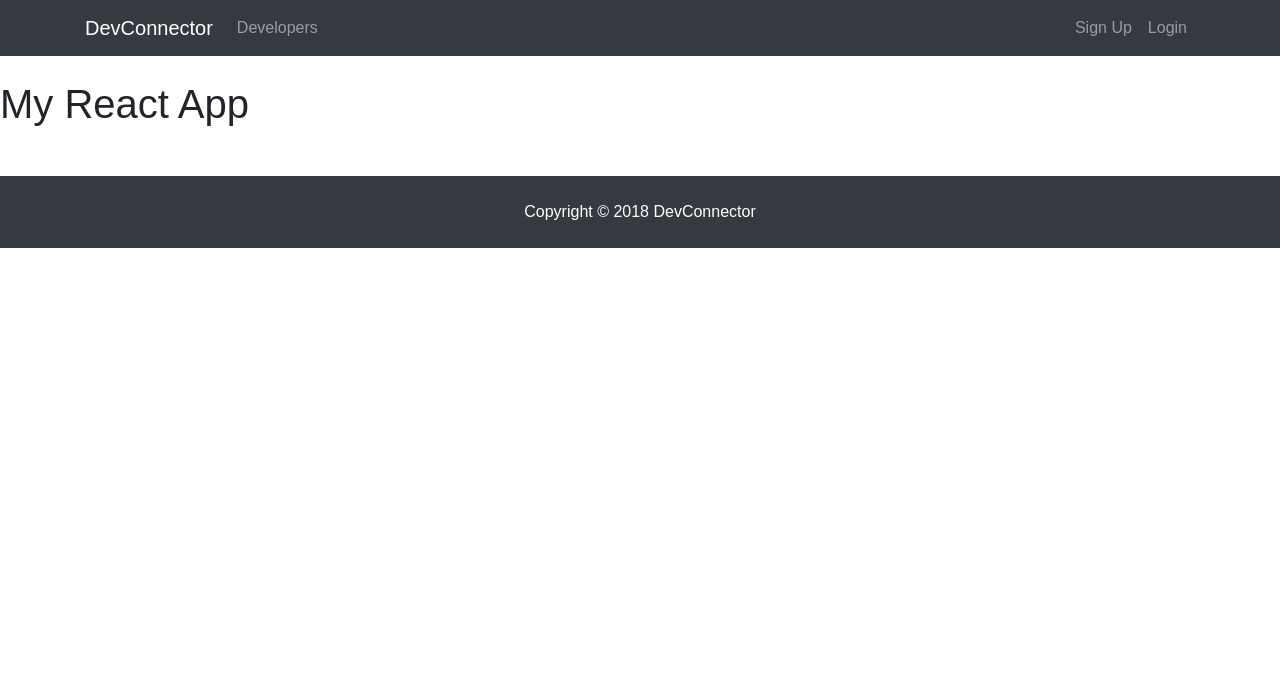
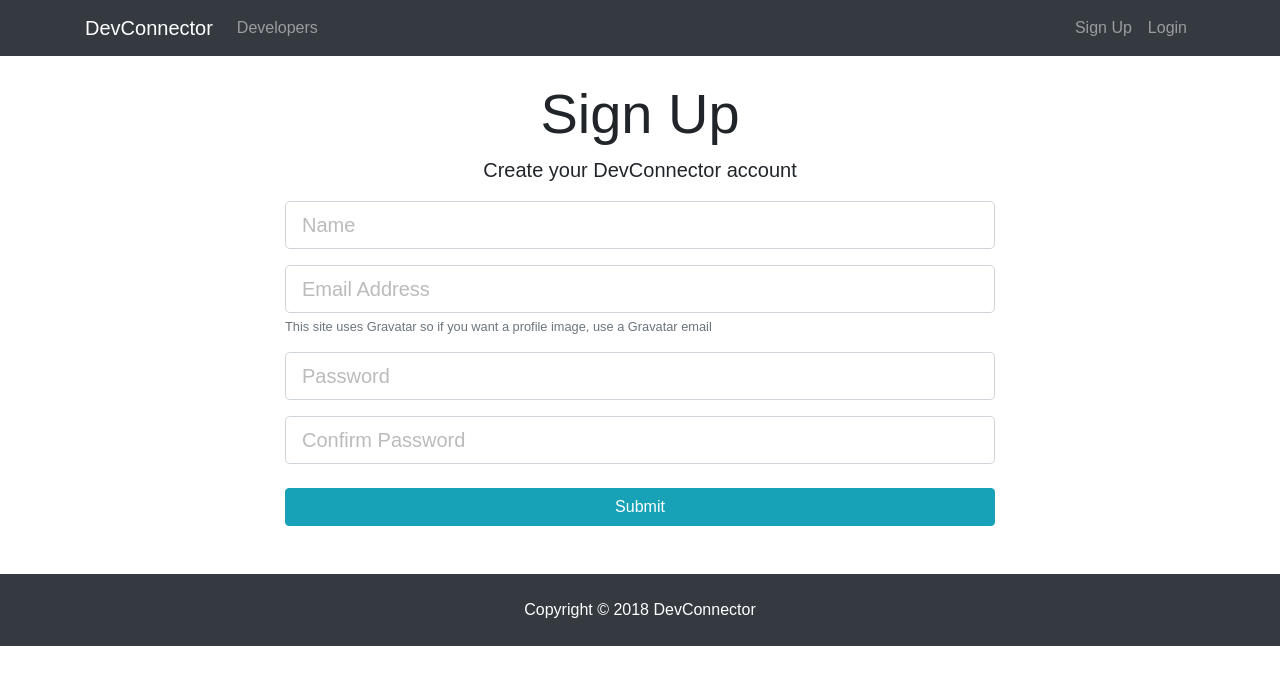
Before and after one commit to Urbanrunic/devconnector, a React (Create React App) app in the folder client/: page /register in a window 1280 px wide. Shown: the top 684 px of the page. Built offline with nearby package versions, Linux system fonts and the light colour scheme.

Commit message:
Adding more layout and forms; Added axios to connect with backend

```diff
--- a/client/package.json
+++ b/client/package.json
@@ -3,8 +3,12 @@
   "version": "0.1.0",
   "private": true,
   "dependencies": {
+    "axios": "^0.18.0",
+    "classnames": "^2.2.5",
     "react": "^16.3.2",
     "react-dom": "^16.3.2",
+    "react-router": "^4.2.0",
+    "react-router-dom": "^4.2.2",
     "react-scripts": "1.1.4"
   },
   "scripts": {
--- a/client/src/App.js
+++ b/client/src/App.js
@@ -1,18 +1,28 @@
 import React, { Component } from "react";
+import { BrowserRouter as Router, Route } from "react-router-dom";
 
 import Navbar from "./components/layout/Navbar";
 import Footer from "./components/layout/Footer";
+import Landing from "./components/layout/Landing";
+import Login from "./components/auth/Login";
+import Register from "./components/auth/Register";
 
 import "./App.css";
 
 class App extends Component {
   render() {
     return (
-      <div className="App">
-        <Navbar />
-        <h1>My React App</h1>
-        <Footer />
-      </div>
+      <Router>
+        <div className="App">
+          <Navbar />
+          <Route exact path="/" component={Landing} />
+          <div className="container">
+            <Route exact path="/login" component={Login} />
+            <Route exact path="/register" component={Register} />
+          </div>
+          <Footer />
+        </div>
+      </Router>
     );
   }
 }
--- /dev/null
+++ b/client/src/components/auth/Login.js
@@ -0,0 +1,78 @@
+import React, { Component } from "react";
+
+class Login extends Component {
+  constructor() {
+    super();
+
+    this.state = {
+      email: "",
+      password: "",
+      errors: {}
+    };
+
+    this.onChange = this.onChange.bind(this);
+    this.onSubmit = this.onSubmit.bind(this);
+  }
+
+  onChange(e) {
+    this.setState({ [e.target.name]: e.target.value });
+  }
+
+  onSubmit(e) {
+    e.preventDefault();
+
+    const user = {
+      email: this.state.email,
+      password: this.state.password
+    };
+
+    console.log(user);
+  }
+
+  render() {
+    return (
+      <div>
+        <div className="login">
+          <div className="container">
+            <div className="row">
+              <div className="col-md-8 m-auto">
+                <h1 className="display-4 text-center">Log In</h1>
+                <p className="lead text-center">
+                  Sign in to your DevConnector account
+                </p>
+                <form onSubmit={this.onSubmit}>
+                  <div className="form-group">
+                    <input
+                      type="email"
+                      className="form-control form-control-lg"
+                      placeholder="Email Address"
+                      name="email"
+                      value={this.state.email}
+                      onChange={this.onChange}
+                    />
+                  </div>
+                  <div className="form-group">
+                    <input
+                      type="password"
+                      className="form-control form-control-lg"
+                      placeholder="Password"
+                      name="password"
+                      value={this.state.password}
+                      onChange={this.onChange}
+                    />
+                  </div>
+                  <input
+                    type="submit"
+                    className="btn btn-info btn-block mt-4"
+                  />
+                </form>
+              </div>
+            </div>
+          </div>
+        </div>
+      </div>
+    );
+  }
+}
+
+export default Login;
--- /dev/null
+++ b/client/src/components/auth/Register.js
@@ -0,0 +1,127 @@
+import React, { Component } from "react";
+import axios from "axios";
+import classnames from "classnames";
+
+class Register extends Component {
+  constructor() {
+    super();
+    this.state = {
+      name: "",
+      email: "",
+      password: "",
+      password2: "",
+      errors: {}
+    };
+
+    this.onChange = this.onChange.bind(this);
+    this.onSubmit = this.onSubmit.bind(this);
+  }
+
+  onChange(e) {
+    this.setState({ [e.target.name]: e.target.value });
+  }
+
+  onSubmit(e) {
+    e.preventDefault();
+
+    const newUser = {
+      name: this.state.name,
+      email: this.state.email,
+      password: this.state.password,
+      password2: this.state.password2
+    };
+
+    axios
+      .post("api/users/register", newUser)
+      .then(res => console.log(res.data))
+      .catch(err => this.setState({ errors: err.response.data }));
+  }
+
+  render() {
+    const { errors } = this.state;
+
+    return (
+      <div className="register">
+        <div className="container">
+          <div className="row">
+            <div className="col-md-8 m-auto">
+              <h1 className="display-4 text-center">Sign Up</h1>
+              <p className="lead text-center">
+                Create your DevConnector account
+              </p>
+              <form onSubmit={this.onSubmit}>
+                <div className="form-group">
+                  <input
+                    type="text"
+                    className={classnames("form-control form-control-lg", {
+                      "is-invalid": errors.name
+                    })}
+                    placeholder="Name"
+                    name="name"
+                    value={this.state.name}
+                    onChange={this.onChange}
+                  />
+                  {errors.name && (
+                    <div className="invalid-feedback">{errors.name}</div>
+                  )}
+                </div>
+                <div className="form-group">
+                  <input
+                    type="email"
+                    className={classnames("form-control form-control-lg", {
+                      "is-invalid": errors.email
+                    })}
+                    placeholder="Email Address"
+                    name="email"
+                    value={this.state.email}
+                    onChange={this.onChange}
+                  />
+                  {errors.email && (
+                    <div className="invalid-feedback">{errors.email}</div>
+                  )}
+                  <small className="form-text text-muted">
+                    This site uses Gravatar so if you want a profile image, use
+                    a Gravatar email
+                  </small>
+                </div>
+                <div className="form-group">
+                  <input
+                    type="password"
+                    className={classnames("form-control form-control-lg", {
+                      "is-invalid": errors.password
+                    })}
+                    placeholder="Password"
+                    name="password"
+                    value={this.state.password}
+                    onChange={this.onChange}
+                  />
+                  {errors.password && (
+                    <div className="invalid-feedback">{errors.password}</div>
+                  )}
+                </div>
+                <div className="form-group">
+                  <input
+                    type="password"
+                    className={classnames("form-control form-control-lg", {
+                      "is-invalid": errors.password2
+                    })}
+                    placeholder="Confirm Password"
+                    name="password2"
+                    value={this.state.password2}
+                    onChange={this.onChange}
+                  />
+                  {errors.password2 && (
+                    <div className="invalid-feedback">{errors.password2}</div>
+                  )}
+                </div>
+                <input type="submit" className="btn btn-info btn-block mt-4" />
+              </form>
+            </div>
+          </div>
+        </div>
+      </div>
+    );
+  }
+}
+
+export default Register;
--- a/client/src/components/layout/Landing.js
+++ b/client/src/components/layout/Landing.js
@@ -0,0 +1,34 @@
+import React, { Component } from "react";
+import { Link } from "react-router-dom";
+
+class Landing extends Component {
+  render() {
+    return (
+      <div className="landing">
+        <div className="dark-overlay landing-inner text-light">
+          <div className="container">
+            <div className="row">
+              <div className="col-md-12 text-center">
+                <h1 className="display-3 mb-4">Developer Connector</h1>
+                <p className="lead">
+                  {" "}
+                  Create a developer profile/portfolio, share posts and get help
+                  from other developers
+                </p>
+                <hr />
+                <Link to="/register" className="btn btn-lg btn-info mr-2">
+                  Sign Up
+                </Link>
+                <Link to="/login" className="btn btn-lg btn-light">
+                  Login
+                </Link>
+              </div>
+            </div>
+          </div>
+        </div>
+      </div>
+    );
+  }
+}
+
+export default Landing;
--- a/client/src/components/layout/Navbar.js
+++ b/client/src/components/layout/Navbar.js
@@ -1,13 +1,14 @@
 import React, { Component } from "react";
+import { Link } from "react-router-dom";
 
 class Navbar extends Component {
   render() {
     return (
       <nav className="navbar navbar-expand-sm navbar-dark bg-dark mb-4">
         <div className="container">
-          <a className="navbar-brand" href="landing.html">
+          <Link className="navbar-brand" to="/">
             DevConnector
-          </a>
+          </Link>
           <button
             className="navbar-toggler"
             type="button"
@@ -20,23 +21,23 @@
           <div className="collapse navbar-collapse" id="mobile-nav">
             <ul className="navbar-nav mr-auto">
               <li className="nav-item">
-                <a className="nav-link" href="profiles.html">
+                <Link className="nav-link" to="/profiles">
                   {" "}
                   Developers
-                </a>
+                </Link>
               </li>
             </ul>
 
             <ul className="navbar-nav ml-auto">
               <li className="nav-item">
-                <a className="nav-link" href="register.html">
+                <Link className="nav-link" to="/register">
                   Sign Up
-                </a>
+                </Link>
               </li>
               <li className="nav-item">
-                <a className="nav-link" href="login.html">
+                <Link className="nav-link" to="/login">
                   Login
-                </a>
+                </Link>
               </li>
             </ul>
           </div>
```
Also changed, not shown: 1 other file (tests, documents, lock files or other folders).
